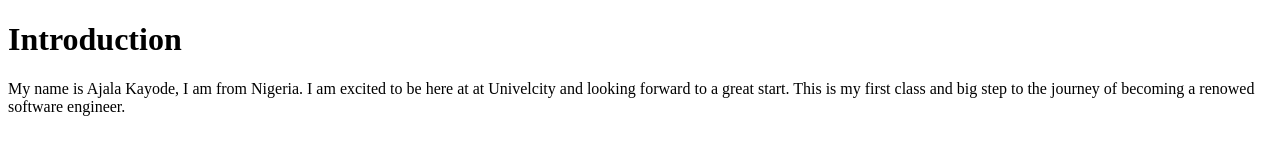
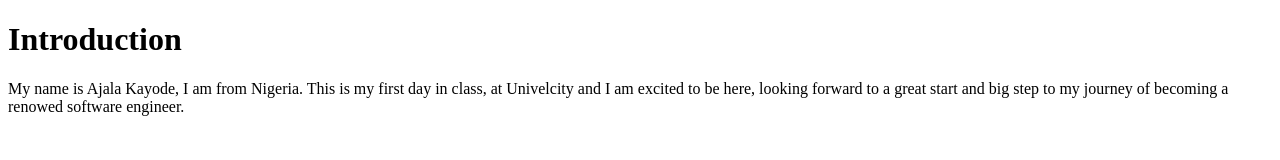
Before and after one commit to ajalakayode/week1, a plain HTML site: page hello.html in a window 1280 px wide. Drawn offline with Linux system fonts and the light colour scheme.

Commit message:
Modify the document

```diff
--- a/hello.html
+++ b/hello.html
@@ -3,14 +3,14 @@
   <head>
     <meta charset="UTF-8" />
     <meta name="viewport" content="width=device-width, initial-scale=1.0" />
-    <title>My Fist Class</title>
+    <title>MY FIRST DAY IN CLASS</title>
   </head>
   <body>
     <h1>Introduction</h1>
     <p>
-      My name is Ajala Kayode, I am from Nigeria. I am excited to be here at at
-      Univelcity and looking forward to a great start. This is my first class
-      and big step to the journey of becoming a renowed software engineer.
+      My name is Ajala Kayode, I am from Nigeria. This is my first day in class,
+      at Univelcity and I am excited to be here, looking forward to a great
+      start and big step to my journey of becoming a renowed software engineer.
     </p>
   </body>
 </html>
```
